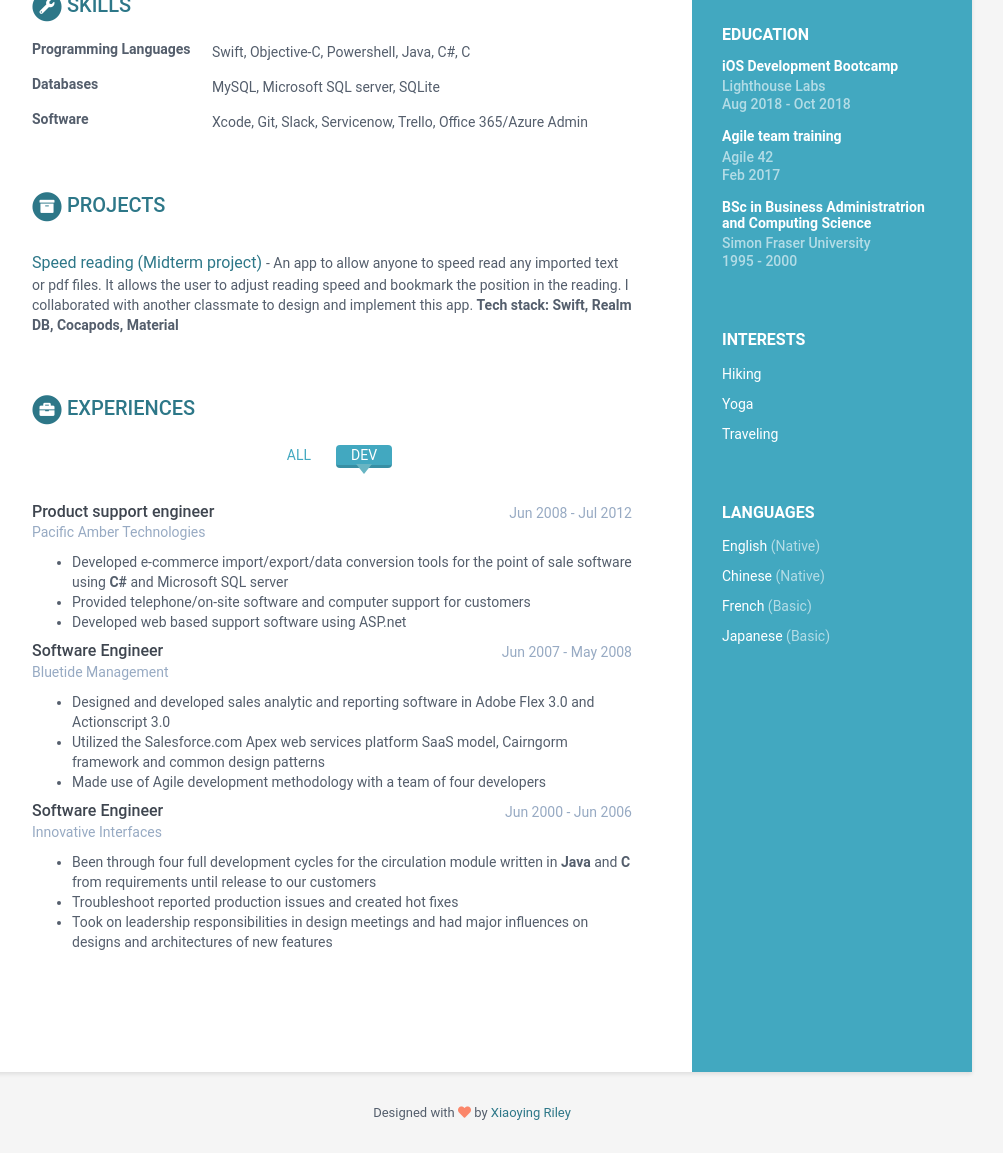
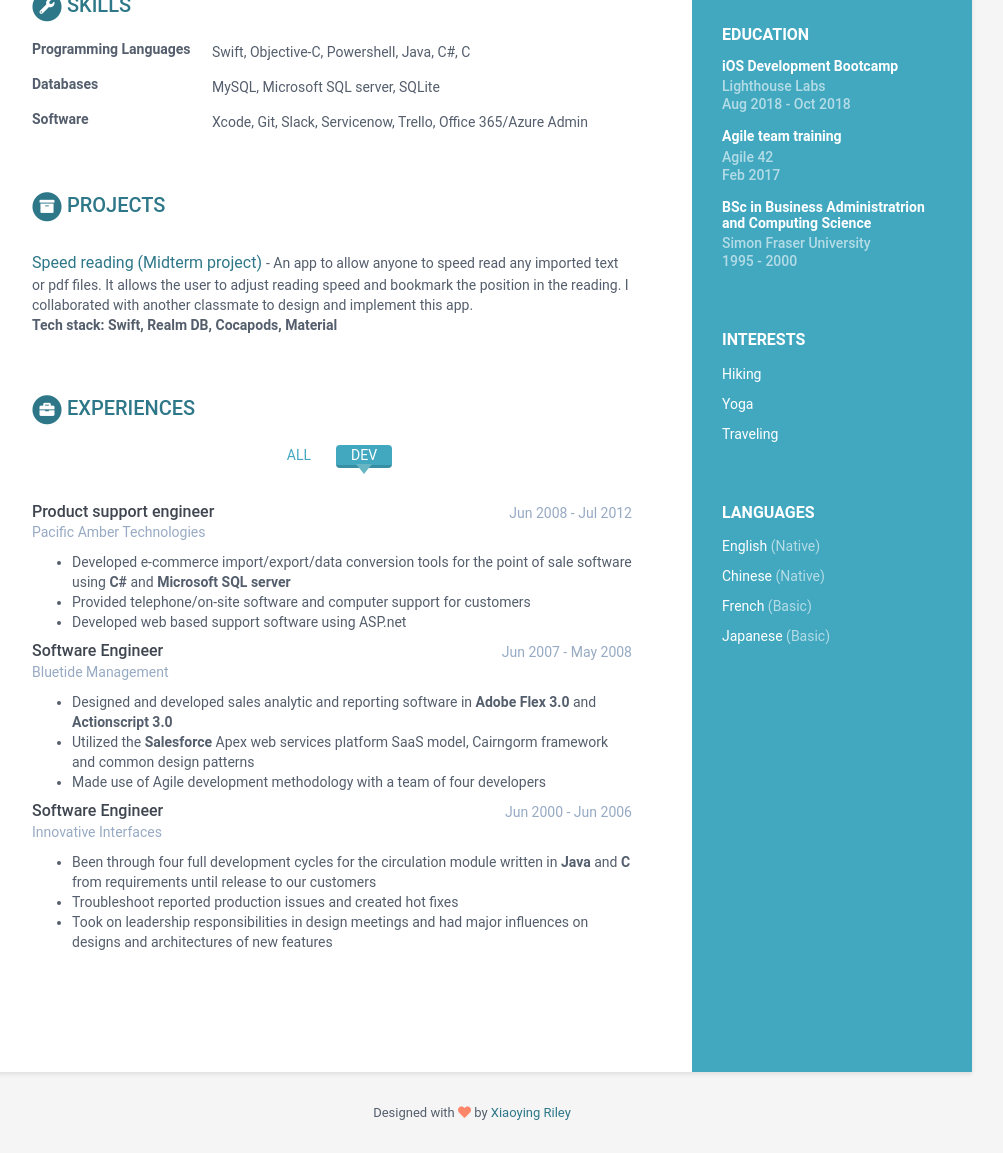
Before and after one commit to bennettcheung/bennettcheung.github.io, a Jekyll site: the page built from index.html, in a window 1280 px wide, cut to the strip 292-1445 px from the top of the page. Shown: the whole strip, without its empty margins (168-1171 px from the left). Built offline with Jekyll 4.4.1, drawn with Linux system fonts in a browser that asks for light colours.

Commit message:
Updated based on feedback

```diff
--- a/_data/data.yml
+++ b/_data/data.yml
@@ -104,7 +104,7 @@ experiences:
       time: Jun 2008 - Jul 2012
       company: Pacific Amber Technologies
       details: |
-          - Developed e-commerce import/export/data conversion tools for the point of sale software using <b>C#</b> and Microsoft SQL server
+          - Developed e-commerce import/export/data conversion tools for the point of sale software using <b>C#</b> and <b>Microsoft SQL server</b>
           - Provided telephone/on-site software and computer support for customers
           - Developed web based support software using ASP.net
 
@@ -112,8 +112,8 @@ experiences:
       time: Jun 2007 - May 2008
       company: Bluetide Management
       details: |
-          - Designed and developed sales analytic and reporting software in Adobe Flex 3.0 and Actionscript 3.0
-          - Utilized the Salesforce.com Apex web services platform SaaS model, Cairngorm framework and common design patterns
+          - Designed and developed sales analytic and reporting software in <b>Adobe Flex 3.0</b> and <b>Actionscript 3.0</b>
+          - Utilized the <b>Salesforce</b> Apex web services platform SaaS model, Cairngorm framework and common design patterns
           - Made use of Agile development methodology with a team of four developers
 
     - role: Software Engineer
@@ -132,7 +132,7 @@ projects:
     assignments:
       - title: Speed reading (Midterm project)
         link: "https://github.com/bennettcheung/SpeedReadingMidtermProject"
-        tagline: "An app to allow anyone to speed read any imported text or pdf files.  It allows the user to adjust reading speed and bookmark the position in the reading.  I collaborated with another classmate to design and implement this app.  <b>Tech stack: Swift, Realm DB, Cocapods, Material </b> "
+        tagline: "An app to allow anyone to speed read any imported text or pdf files.  It allows the user to adjust reading speed and bookmark the position in the reading.  I collaborated with another classmate to design and implement this app.  <br><b>Tech stack: Swift, Realm DB, Cocapods, Material </b> "
 
 
 skills:
```
